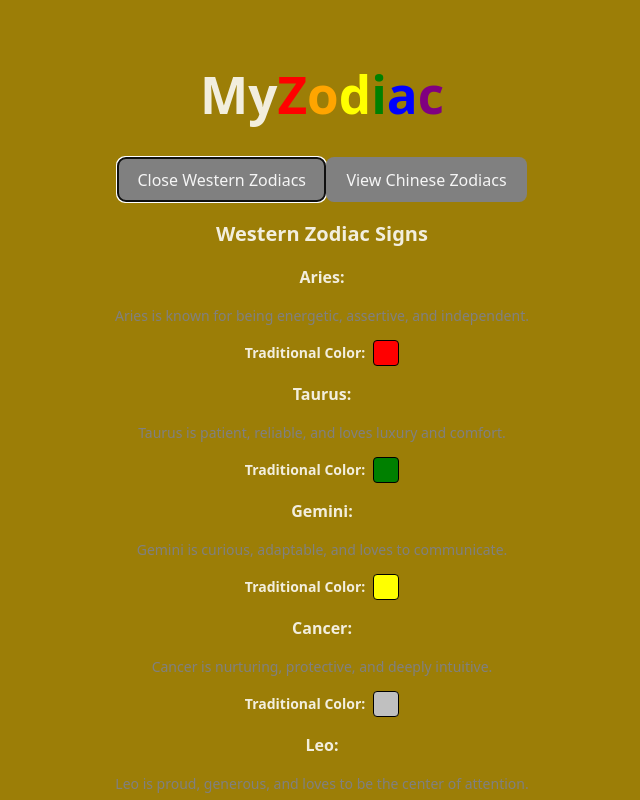
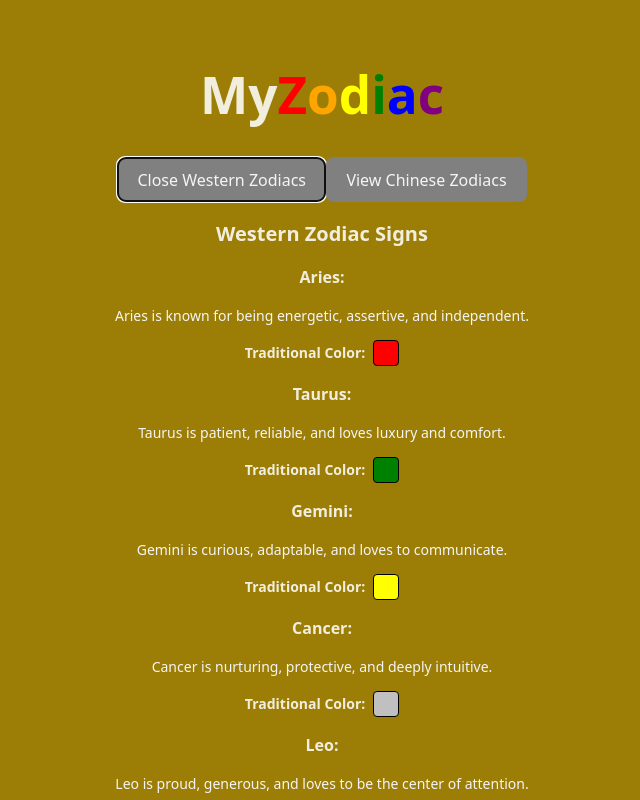
Before and after one commit to xaivntaajher/zodiac-app, a React (Vite) app: page / in a window 1280 px wide. Both pictures are taken after a click on the button "View Western Zodiacs". Shown: the top 800 px of the page, without its empty margins (318-958 px from the left). Built offline with nearby package versions, Linux system fonts and the light colour scheme.

Commit message:
update text color for zodiac list

```diff
--- a/src/App.jsx
+++ b/src/App.jsx
@@ -300,7 +300,7 @@ function App() {
             {Object.entries(westernZodiacData).map(([sign, data]) => (
               <div key={sign} style={{ marginBottom: "1rem" }}>
                 <p style={{ fontSize: "16px", fontWeight: "bold" }}>{sign}:</p>
-                <p style={{ fontSize: "14px", color: "gray" }}>
+                <p style={{ fontSize: "14px", color: "whitesmoke" }}>
                   {data.description}
                 </p>
                 <div
@@ -350,7 +350,7 @@ function App() {
             {Object.entries(chineseZodiacData).map(([sign, data]) => (
               <div key={sign} style={{ marginBottom: "1rem" }}>
                 <p style={{ fontSize: "16px", fontWeight: "bold" }}>{sign}:</p>
-                <p style={{ fontSize: "14px", color: "gray" }}>
+                <p style={{ fontSize: "14px", color: "whitesmoke" }}>
                   {data.description}
                 </p>
                 <p
@@ -363,7 +363,9 @@ function App() {
                 >
                   Avoid: {data.avoid}
                 </p>
-                <p style={{ fontSize: "12px", color: "gray" }}>{data.reason}</p>
+                <p style={{ fontSize: "12px", color: "whitesmoke" }}>
+                  {data.reason}
+                </p>
               </div>
             ))}
           </div>
```
